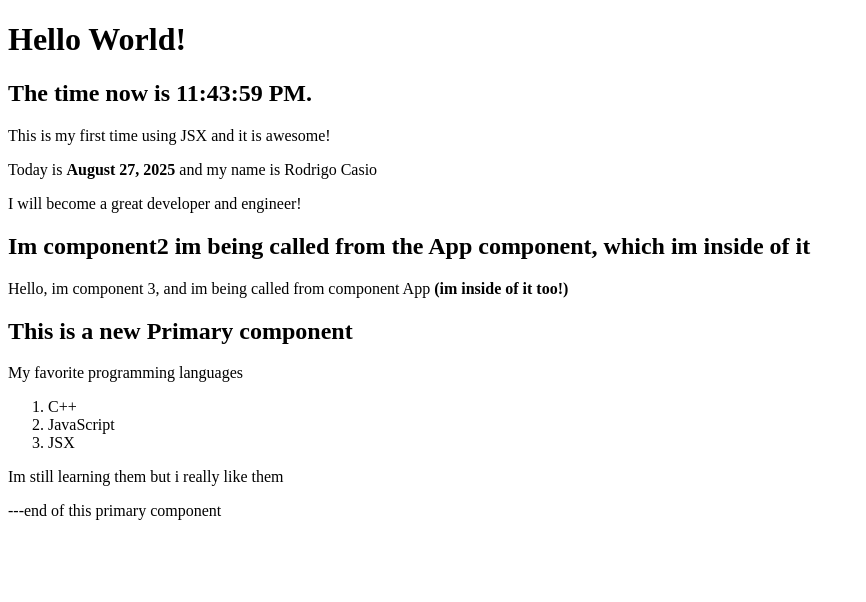
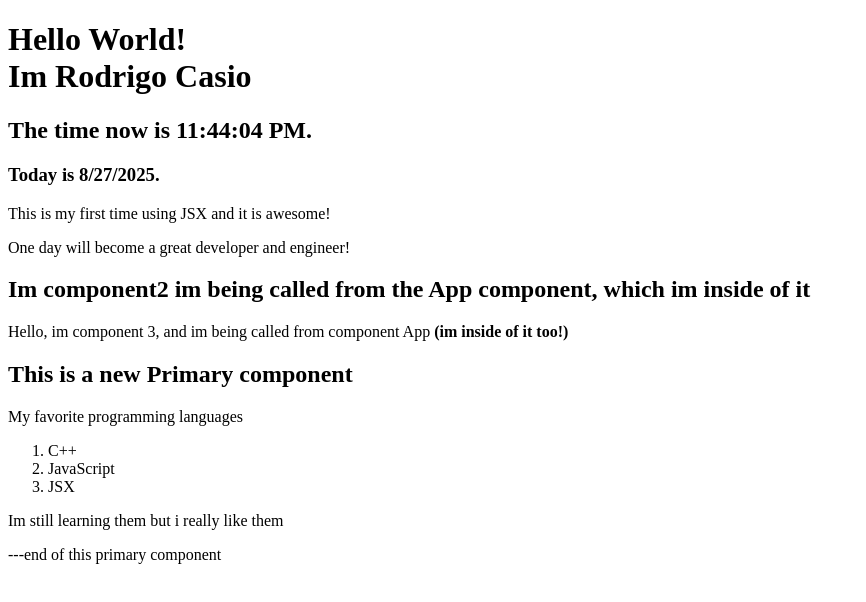
Before and after one commit to rodrigcasio/React-rcasio-projects, a React (Vite) app in the folder courseraPracticeIBM/myfirstapp/: page / in a window 1280 px wide. Shown: the top 602 px of the page, without its empty margins (0-866 px from the left). Built offline with nearby package versions, Linux system fonts and the light colour scheme.

Commit message:
Added new file ListFavLanguages.jsx as a new component and integated functionality for time

```diff
--- a/courseraPracticeIBM/myfirstapp/src/App.jsx
+++ b/courseraPracticeIBM/myfirstapp/src/App.jsx
@@ -1,13 +1,23 @@
-function App(props) { // primary component , it is a defualt export
-  const currDate = new Date();
+import React, { useState, useEffect } from 'react'
+
+function App() { // primary component , it is a defualt export
+  const [currDate, setCurrDate] = useState(new Date()); // 1. Use 'useState' to create a state variable for the current time
+
+  useEffect(() => {     // 2. use 'useEffect' to set up timer when the component mounts.
+    const timerID = setInterval(() =>{    // This function will run once after the initial render
+      setCurrDate(new Date());  // update the state with the new time every second.
+    }, 1000);
+
+    return () => clearInterval(timerID);    // 3. clear up the timer when the component unmounts
+  }, []);   // the empty array  [] tells React to run this effect only once.
 
   return (
     <div>
-      <h1>Hello World!</h1>
+      <h1>Hello World!<br />Im Rodrigo Casio</h1>
       <h2>The time now is {currDate.toLocaleTimeString()}.</h2>
+      <h3>Today is {currDate.toLocaleDateString()}.</h3>
       <p>This is my first time using JSX and it is awesome!</p>
-      <p>Today is <strong>August 27, 2025</strong> and my name is Rodrigo Casio</p>
-      <p>I will become a great developer and engineer!</p>
+      <p>One day will become a great developer and engineer!</p>
       {/*child div here adding components inside this compontens*/}
       <div>
         <Comp2A />
```
